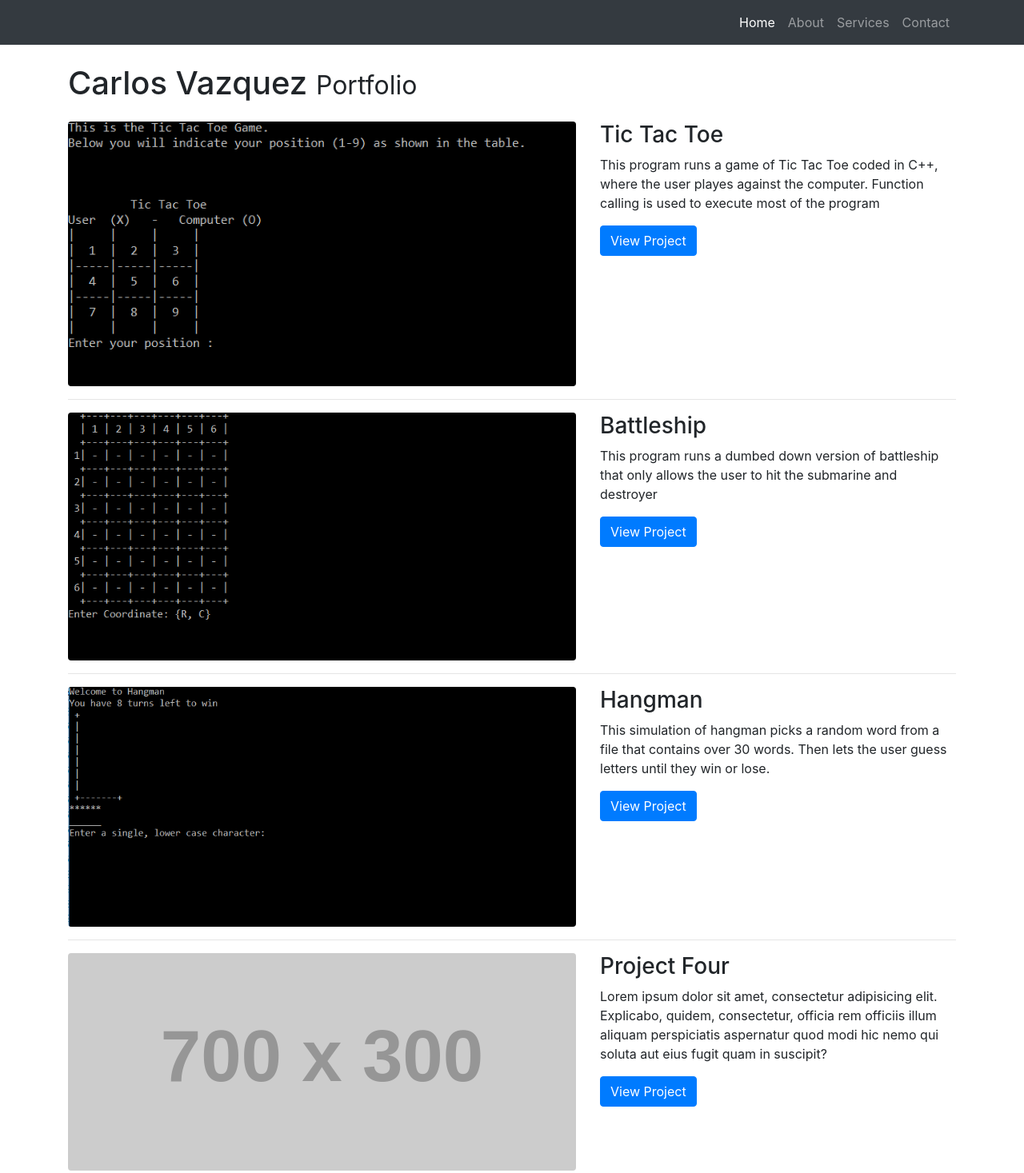
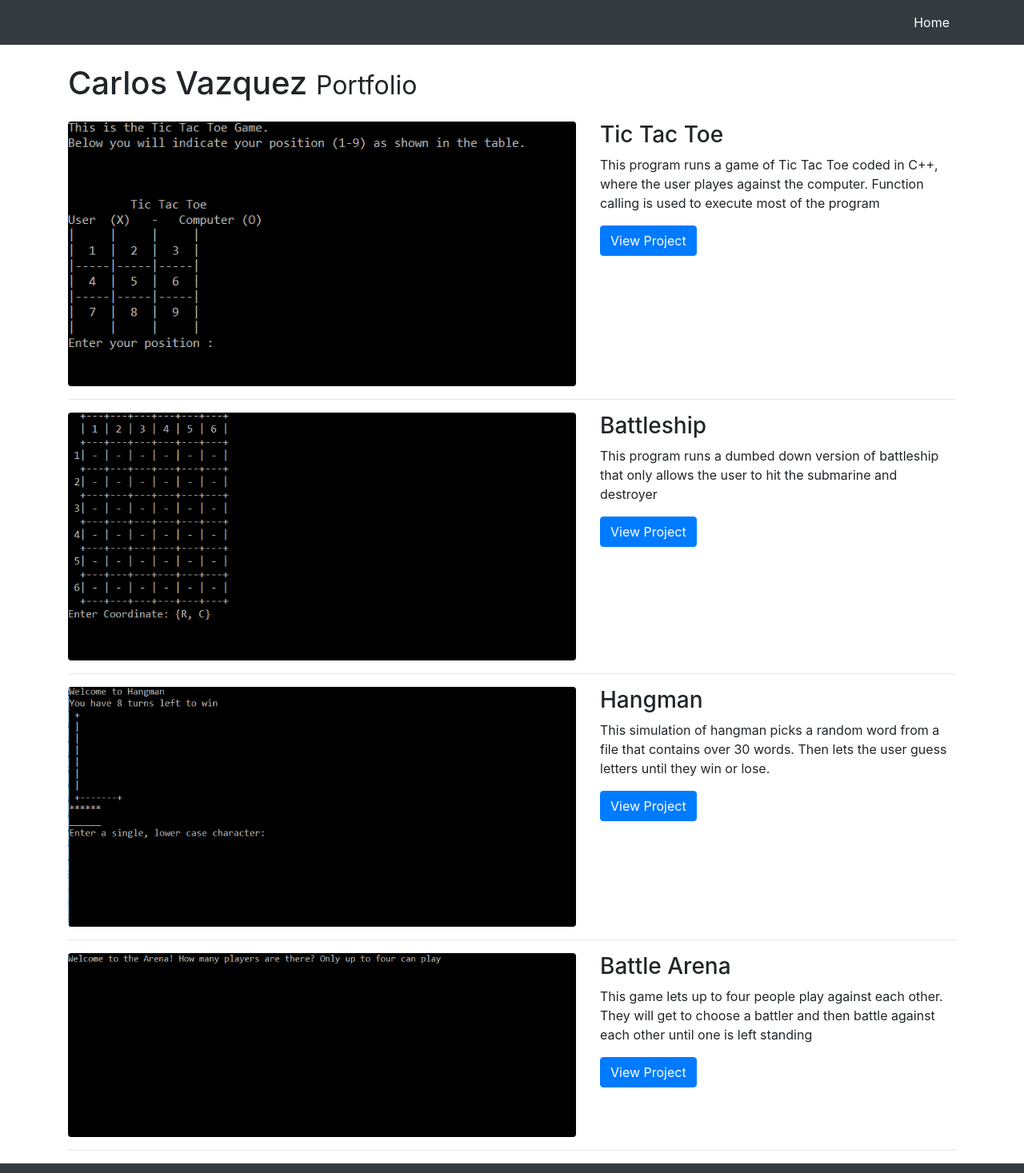
Before and after one commit to cmv5885/cmv5885.github.io, a website: page index.html in a window 1280 px wide. Shown: the top 1467 px of the page at 80% size. Drawn offline with Linux system fonts and the light colour scheme; placeholder pictures from the web are drawn by us.

Commit message:
Update index.html

```diff
--- a/index.html
+++ b/index.html
@@ -33,16 +33,7 @@
               <a class="nav-link" href="#">Home
                 <span class="sr-only">(current)</span>
               </a>
-            </li>
-            <li class="nav-item">
-              <a class="nav-link" href="#">About</a>
-            </li>
-            <li class="nav-item">
-              <a class="nav-link" href="#">Services</a>
-            </li>
-            <li class="nav-item">
-              <a class="nav-link" href="#">Contact</a>
-            </li>
+
           </ul>
         </div>
       </div>
@@ -112,12 +103,12 @@
 
         <div class="col-md-7">
           <a href="#">
-            <img class="img-fluid rounded mb-3 mb-md-0" src="http://placehold.it/700x300" alt="">
+            <img class="img-fluid rounded mb-3 mb-md-0" src="Asc.PNG" alt="">
           </a>
         </div>
         <div class="col-md-5">
-          <h3>Project Four</h3>
-          <p>Lorem ipsum dolor sit amet, consectetur adipisicing elit. Explicabo, quidem, consectetur, officia rem officiis illum aliquam perspiciatis aspernatur quod modi hic nemo qui soluta aut eius fugit quam in suscipit?</p>
+          <h3>Battle Arena</h3>
+          <p> This game lets up to four people play against each other. They will get to choose a battler and then battle against each other until one is left standing</p>
           <a class="btn btn-primary" href="#">View Project</a>
         </div>
       </div>
```
